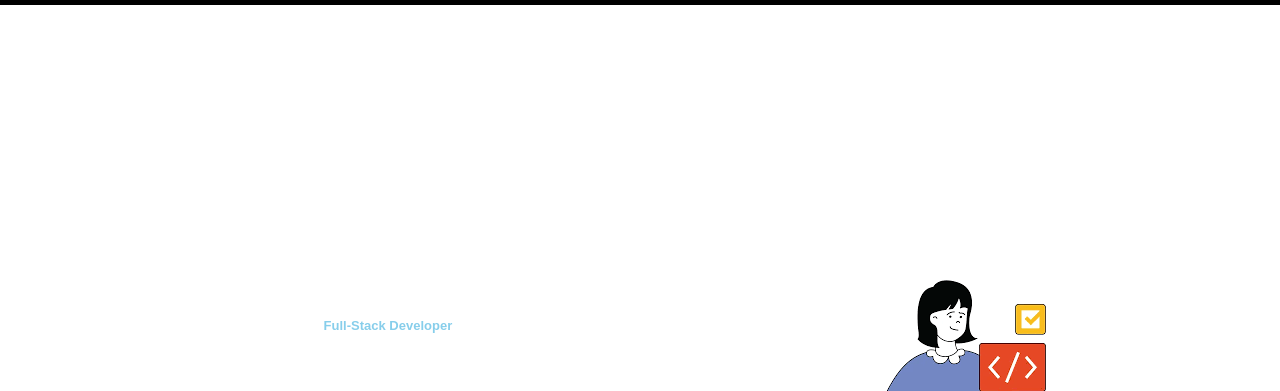
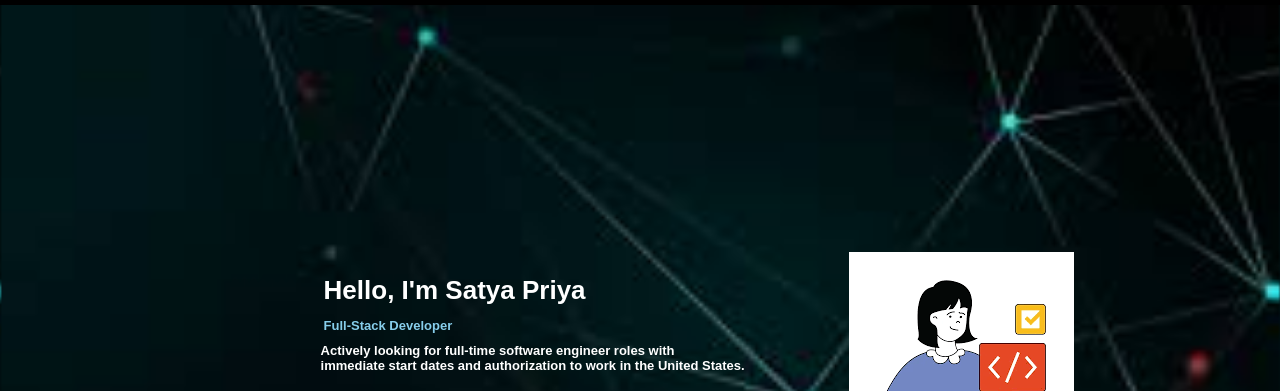
Before and after one commit to SatyaPriyaAmbati/New-Portfolio, a plain HTML site: page index.html in a window 1280 px wide. Shown: the part 69-460 px from the top of the page. Drawn offline with nearby package versions, Linux system fonts and the light colour scheme.

Commit message:
Add files via upload
final changes has been done .

```diff
--- a/index.html
+++ b/index.html
@@ -12,7 +12,8 @@
 </head>
 <style>
     body{
-        background-image: url(../Personalportfolio/download.jfif);
+
+        background-image:url(./download.jfif);
         background-repeat: no-repeat;
         background-attachment: fixed;
         background-size: 100% 100%;
```
